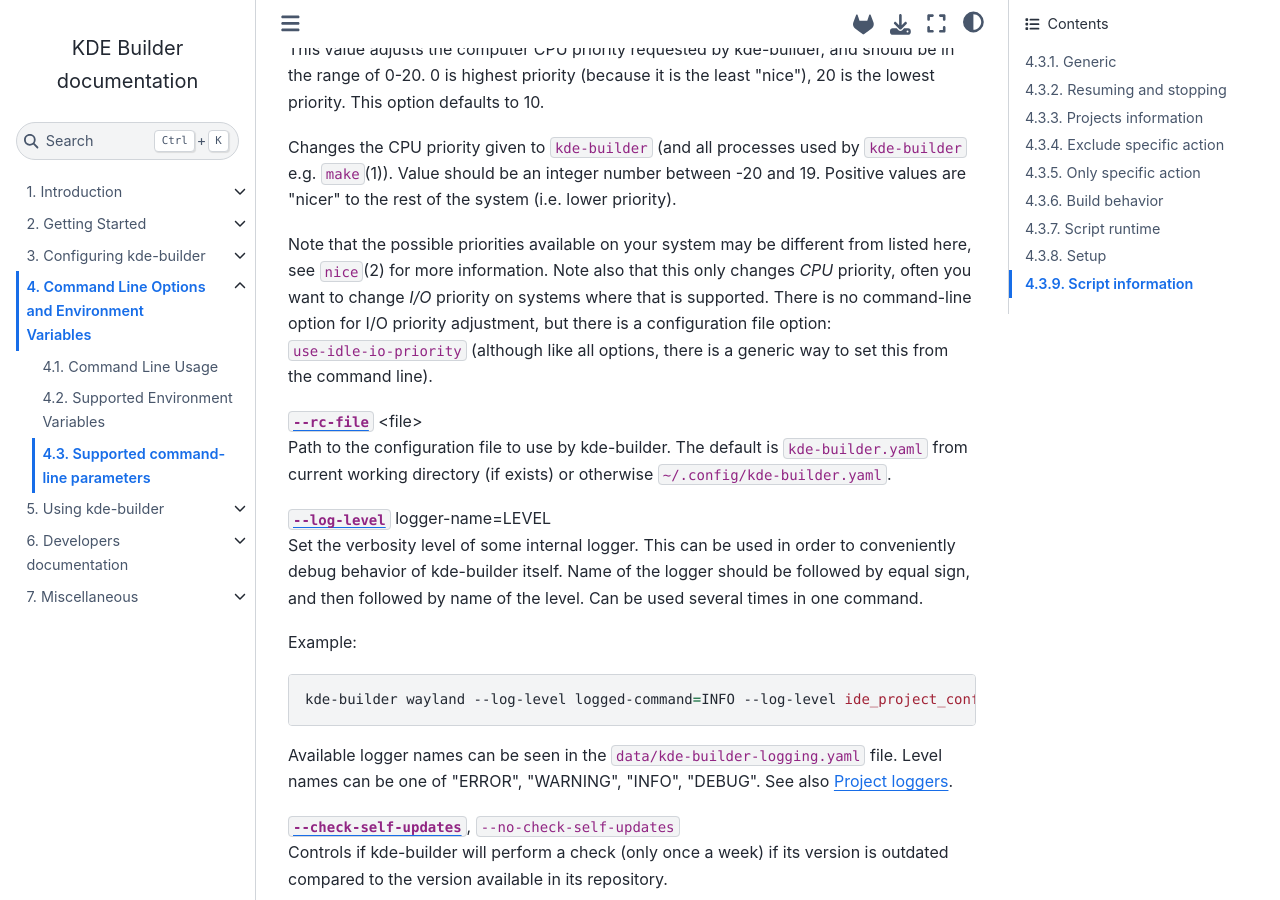
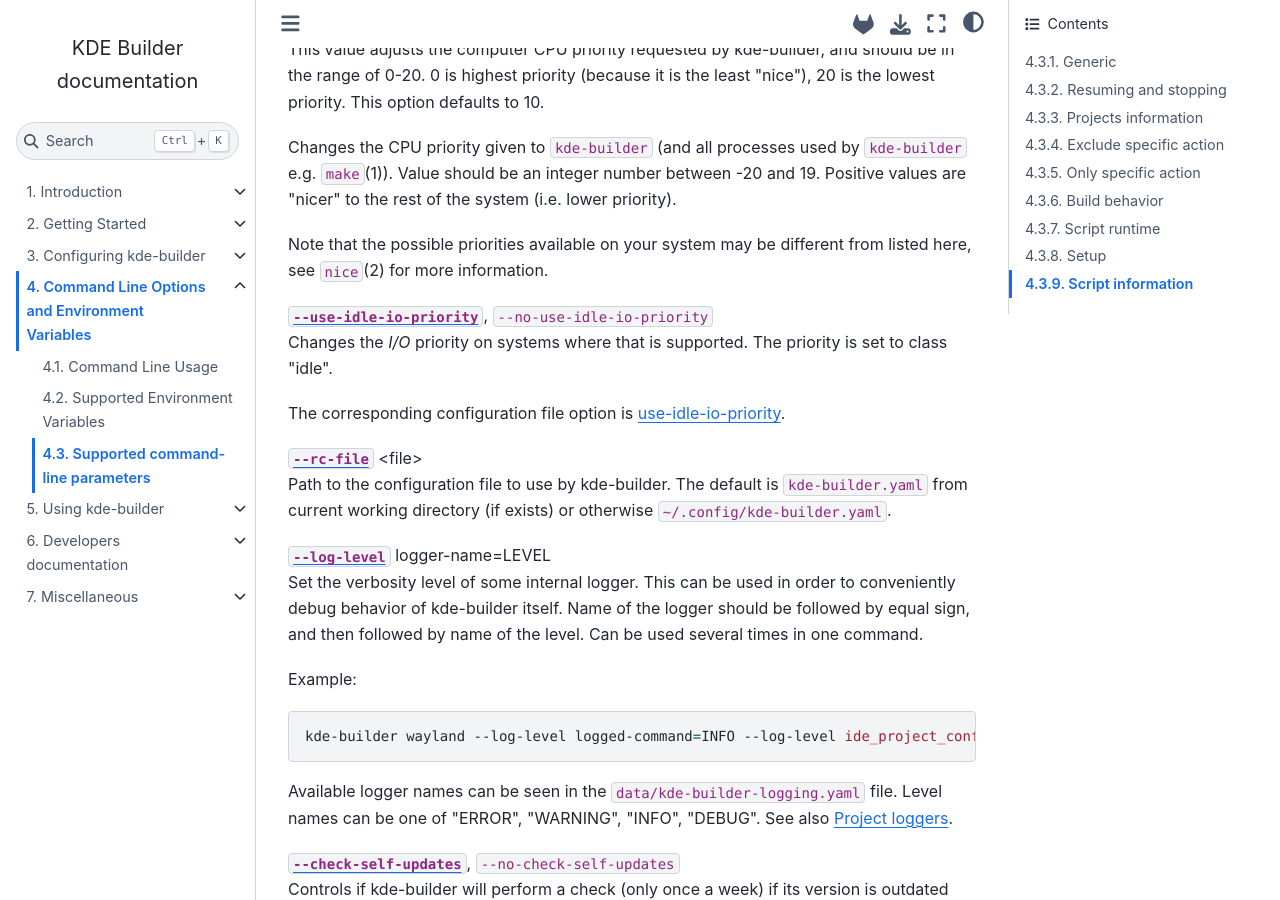
Before and after one commit to KDE/kde-builder, a Sphinx documentation site: the page built from doc/cmdline/supported-cmdline-params.md, in a window 1280 px wide and 900 px high, scrolled down 9309 px. Built offline with Sphinx 7.4.7 and the Sphinx Book theme 1.1.4, drawn with Linux system fonts in a browser that asks for light colours.

Commit message:
doc: Describe use-idle-io-priority option

```diff
--- a/doc/cmdline/supported-cmdline-params.md
+++ b/doc/cmdline/supported-cmdline-params.md
@@ -456,12 +456,14 @@
 system (i.e. lower priority).
 
 Note that the possible priorities available on your system may be
-different from listed here, see `nice`(2) for more information. Note
-also that this only changes *CPU* priority, often you want to change
-*I/O* priority on systems where that is supported. There is no
-command-line option for I/O priority adjustment, but there is a
-configuration file option: `use-idle-io-priority` (although like all
-options, there is a generic way to set this from the command line).
+different from listed here, see `nice`(2) for more information.
+
+(cmdline-use-idle-io-priority)=
+[`--use-idle-io-priority`](cmdline-use-idle-io-priority), `--no-use-idle-io-priority`
+Changes the *I/O* priority on systems where that is supported. The priority
+is set to class "idle".
+
+The corresponding configuration file option is [use-idle-io-priority](#conf-use-idle-io-priority).
 
 (cmdline-rc-file)=
 [`--rc-file`](cmdline-rc-file) \<file\>
```
Also changed, not shown: doc/configuration/conf-options-table.md (+1 -1 lines), doc/using-kde-builder/basic-features.md (+5 -5 lines), 1 other file.
